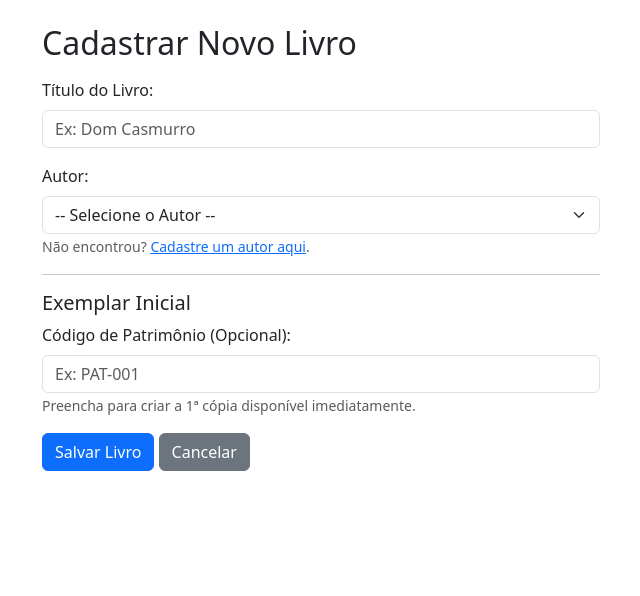
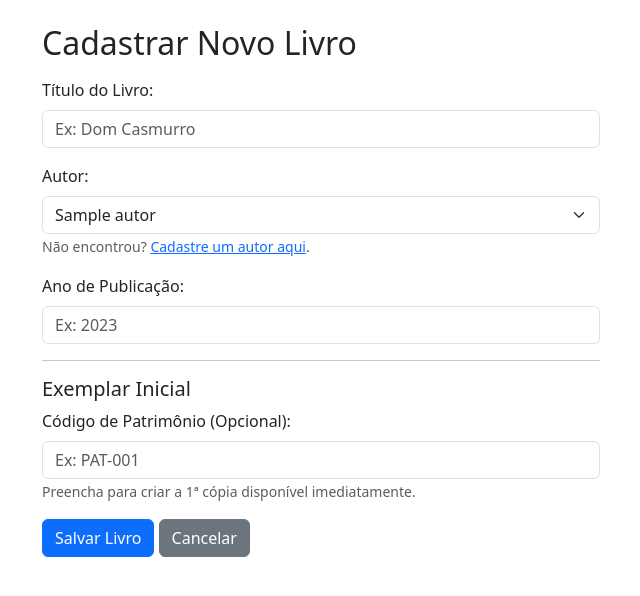
Before and after one commit to PedroDefanti/Full_Stack_Faculdade, a Django app: page /livro/novo/ in a window 1280 px wide. Shown: the part 62-658 px from the top of the page, without its empty margins (40-680 px from the left). Run offline with Django 5.2, Linux system fonts and the light colour scheme; tables that the repository leaves empty hold one stand-in row (values such as "Sample post").

Commit message:
fix:melhorando a UX do template de cadastrar livros

```diff
--- a/provas/P1/Biblioteca-Acervo/templates/cadastrar_livro.html
+++ b/provas/P1/Biblioteca-Acervo/templates/cadastrar_livro.html
@@ -5,27 +5,49 @@
 
 <form method="post" class="mt-3 col-md-6">
     {% csrf_token %}
+
+
     <div class="mb-3">
-        <label for="titulo" class="form-label">Título do Livro:</label>
-        <input type="text" name="titulo" id="titulo" class="form-control" placeholder="Ex: Dom Casmurro" required>
+        <label for="{{ form.titulo.id_for_label }}" class="form-label">Título do Livro:</label>
+        <input type="text" name="titulo" id="titulo" class="form-control {% if form.titulo.errors %}is-invalid{% endif %}" placeholder="Ex: Dom Casmurro" value="{{ form.titulo.value|default_if_none:'' }}" required>
+        {% if form.titulo.errors %}
+            <div class="invalid-feedback">{{ form.titulo.errors.as_text }}</div>
+        {% endif %}
     </div>
 
+
     <div class="mb-3">
-        <label for="autor_id" class="form-label">Autor:</label>
-        <select name="autor_id" id="autor_id" class="form-select" required>
+        <label for="{{ form.autor.id_for_label }}" class="form-label">Autor:</label>
+        <select name="autor" id="autor_id" class="form-select {% if form.autor.errors %}is-invalid{% endif %}" required>
             <option value="">-- Selecione o Autor --</option>
             {% for autor in autores %}
-                <option value="{{ autor.id }}">{{ autor.nome }}</option>
+
+                <option value="{{ autor.id }}" {% if form.autor.value|stringformat:"v" == autor.id|stringformat:"v" %}selected{% endif %}>{{ autor.nome }}</option>
             {% endfor %}
         </select>
+        {% if form.autor.errors %}
+            <div class="invalid-feedback">{{ form.autor.errors.as_text }}</div>
+        {% endif %}
         <small class="text-muted">Não encontrou? <a href="{% url 'cadastrar_autor' %}">Cadastre um autor aqui</a>.</small>
     </div>
 
+
+    <div class="mb-3">
+        <label for="{{ form.ano.id_for_label }}" class="form-label">Ano de Publicação:</label>
+        <input type="number" name="ano" id="id_ano" class="form-control {% if form.ano.errors %}is-invalid{% endif %}" placeholder="Ex: 2023" value="{{ form.ano.value|default_if_none:'' }}" required>
+        {% if form.ano.errors %}
+            <div class="invalid-feedback">
+                {{ form.ano.errors.as_text }}
+            </div>
+        {% endif %}
+    </div>
+
     <hr>
-    <h5> Exemplar Inicial</h5>
+    <h5>Exemplar Inicial</h5>
     <div class="mb-3">
         <label for="codigo_patrimonio" class="form-label">Código de Patrimônio (Opcional):</label>
-        <input type="text" name="codigo_patrimonio" id="codigo_patrimonio" class="form-control" placeholder="Ex: PAT-001">
+
+        <input type="text" name="codigo_patrimonio" id="codigo_patrimonio" class="form-control" placeholder="Ex: PAT-001" value="{{ request.POST.codigo_patrimonio|default:'' }}">
         <small class="text-muted">Preencha para criar a 1ª cópia disponível imediatamente.</small>
     </div>
 
```
